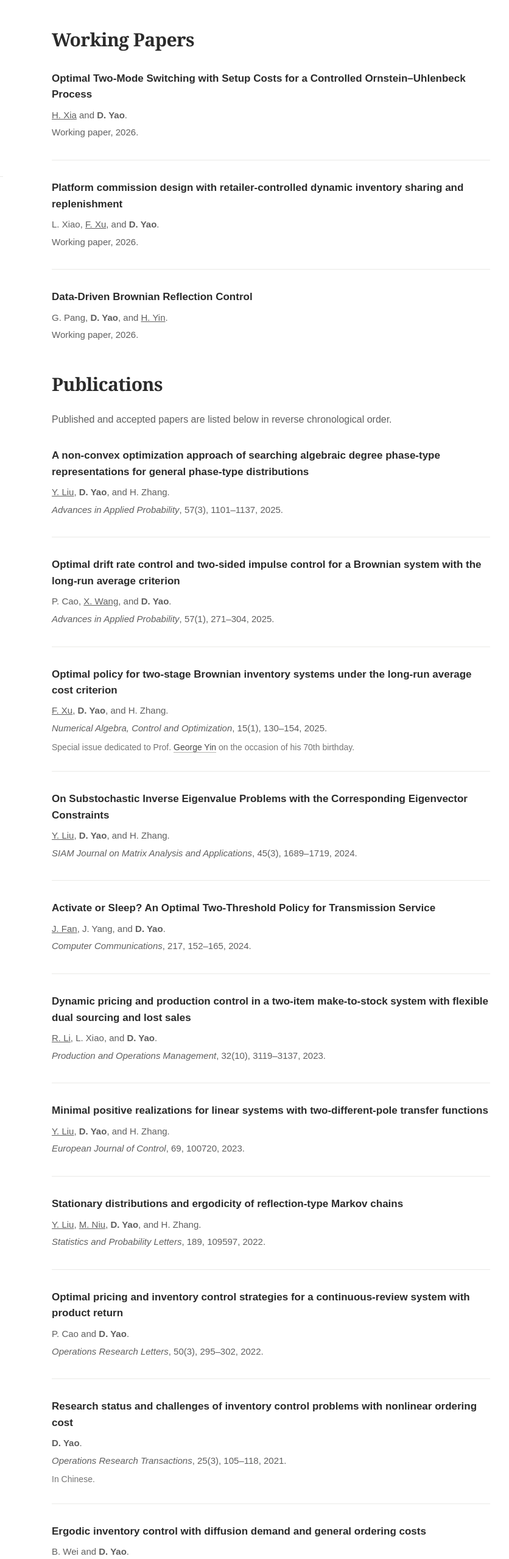
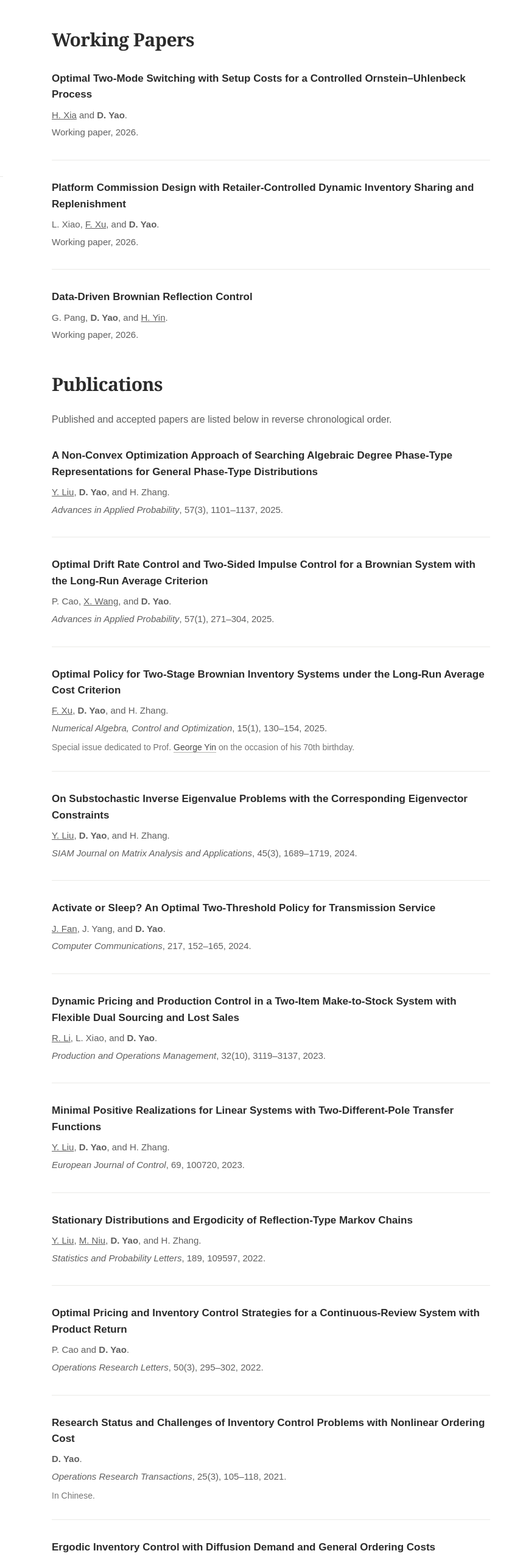
Before and after one commit to dachengyao-01/dachengyao-01.github.io, a plain HTML site: page research/index.html in a window 1280 px wide. Shown: the part 241-2797 px from the top of the page at 61% size, 315-1151 px from the left. Drawn offline with Linux system fonts and the light colour scheme.

Commit message:
Standardize all research paper titles to title case

```diff
--- a/research/index.html
+++ b/research/index.html
@@ -60,7 +60,7 @@
 
   </li>
   <li data-year="2026">
-    <h3><a href="https://papers.ssrn.com/sol3/papers.cfm?abstract_id=7508980" target="_blank" rel="noopener noreferrer">Platform commission design with retailer-controlled dynamic inventory sharing and replenishment</a></h3>
+    <h3><a href="https://papers.ssrn.com/sol3/papers.cfm?abstract_id=7508980" target="_blank" rel="noopener noreferrer">Platform Commission Design with Retailer-Controlled Dynamic Inventory Sharing and Replenishment</a></h3>
     <p class="authors">L. Xiao, <u>F. Xu</u>, and <strong>D. Yao</strong>.</p>
     <p class="venue">Working paper, 2026.</p>
 
@@ -76,19 +76,19 @@
 <p>Published and accepted papers are listed below in reverse chronological order.</p>
 <ol class="publications">
   <li data-year="2025">
-    <h3><a href="https://www.cambridge.org/core/journals/advances-in-applied-probability/article/abs/nonconvex-optimization-approach-of-searching-algebraic-degree-phasetype-representations-for-general-phasetype-distributions/9638DB86E213D0611195C3B5D2FC2B15" target="_blank" rel="noopener noreferrer">A non-convex optimization approach of searching algebraic degree phase-type representations for general phase-type distributions</a></h3>
+    <h3><a href="https://www.cambridge.org/core/journals/advances-in-applied-probability/article/abs/nonconvex-optimization-approach-of-searching-algebraic-degree-phasetype-representations-for-general-phasetype-distributions/9638DB86E213D0611195C3B5D2FC2B15" target="_blank" rel="noopener noreferrer">A Non-Convex Optimization Approach of Searching Algebraic Degree Phase-Type Representations for General Phase-Type Distributions</a></h3>
     <p class="authors"><u>Y. Liu</u>, <strong>D. Yao</strong>, and H. Zhang.</p>
     <p class="venue"><em>Advances in Applied Probability</em>, 57(3), 1101–1137, 2025.</p>
 
   </li>
   <li data-year="2025">
-    <h3><a href="https://doi.org/10.1017/apr.2024.30" target="_blank" rel="noopener noreferrer">Optimal drift rate control and two-sided impulse control for a Brownian system with the long-run average criterion</a></h3>
+    <h3><a href="https://doi.org/10.1017/apr.2024.30" target="_blank" rel="noopener noreferrer">Optimal Drift Rate Control and Two-Sided Impulse Control for a Brownian System with the Long-Run Average Criterion</a></h3>
     <p class="authors">P. Cao, <u>X. Wang</u>, and <strong>D. Yao</strong>.</p>
     <p class="venue"><em>Advances in Applied Probability</em>, 57(1), 271–304, 2025.</p>
 
   </li>
   <li data-year="2025">
-    <h3><a href="https://www.aimsciences.org/article/doi/10.3934/naco.2024037" target="_blank" rel="noopener noreferrer">Optimal policy for two-stage Brownian inventory systems under the long-run average cost criterion</a></h3>
+    <h3><a href="https://www.aimsciences.org/article/doi/10.3934/naco.2024037" target="_blank" rel="noopener noreferrer">Optimal Policy for Two-Stage Brownian Inventory Systems under the Long-Run Average Cost Criterion</a></h3>
     <p class="authors"><u>F. Xu</u>, <strong>D. Yao</strong>, and H. Zhang.</p>
     <p class="venue"><em>Numerical Algebra, Control and Optimization</em>, 15(1), 130–154, 2025.</p>
     <p class="publication-note">Special issue dedicated to Prof. <a href="https://gang-george-yin.github.io/" target="_blank" rel="noopener noreferrer">George Yin</a> on the occasion of his 70th birthday.</p>
@@ -107,38 +107,38 @@
 
   </li>
   <li data-year="2023">
-    <h3><a href="https://doi.org/10.1111/poms.14026" target="_blank" rel="noopener noreferrer">Dynamic pricing and production control in a two-item make-to-stock system with flexible dual sourcing and lost sales</a></h3>
+    <h3><a href="https://doi.org/10.1111/poms.14026" target="_blank" rel="noopener noreferrer">Dynamic Pricing and Production Control in a Two-Item Make-to-Stock System with Flexible Dual Sourcing and Lost Sales</a></h3>
     <p class="authors"><u>R. Li</u>, L. Xiao, and <strong>D. Yao</strong>.</p>
     <p class="venue"><em>Production and Operations Management</em>, 32(10), 3119–3137, 2023.</p>
 
   </li>
   <li data-year="2023">
-    <h3><a href="https://doi.org/10.1016/j.ejcon.2022.100720" target="_blank" rel="noopener noreferrer">Minimal positive realizations for linear systems with two-different-pole transfer functions</a></h3>
+    <h3><a href="https://doi.org/10.1016/j.ejcon.2022.100720" target="_blank" rel="noopener noreferrer">Minimal Positive Realizations for Linear Systems with Two-Different-Pole Transfer Functions</a></h3>
     <p class="authors"><u>Y. Liu</u>, <strong>D. Yao</strong>, and H. Zhang.</p>
     <p class="venue"><em>European Journal of Control</em>, 69, 100720, 2023.</p>
 
   </li>
   <li data-year="2022">
-    <h3><a href="https://doi.org/10.1016/j.spl.2022.109597" target="_blank" rel="noopener noreferrer">Stationary distributions and ergodicity of reflection-type Markov chains</a></h3>
+    <h3><a href="https://doi.org/10.1016/j.spl.2022.109597" target="_blank" rel="noopener noreferrer">Stationary Distributions and Ergodicity of Reflection-Type Markov Chains</a></h3>
     <p class="authors"><u>Y. Liu</u>, <u>M. Niu</u>, <strong>D. Yao</strong>, and H. Zhang.</p>
     <p class="venue"><em>Statistics and Probability Letters</em>, 189, 109597, 2022.</p>
 
   </li>
   <li data-year="2022">
-    <h3><a href="https://doi.org/10.1016/j.orl.2022.03.002" target="_blank" rel="noopener noreferrer">Optimal pricing and inventory control strategies for a continuous-review system with product return</a></h3>
+    <h3><a href="https://doi.org/10.1016/j.orl.2022.03.002" target="_blank" rel="noopener noreferrer">Optimal Pricing and Inventory Control Strategies for a Continuous-Review System with Product Return</a></h3>
     <p class="authors">P. Cao and <strong>D. Yao</strong>.</p>
     <p class="venue"><em>Operations Research Letters</em>, 50(3), 295–302, 2022.</p>
 
   </li>
   <li data-year="2021">
-    <h3><a href="https://www.ort.shu.edu.cn/CN/10.15960/j.cnki.issn.1007-6093.2021.03.006" target="_blank" rel="noopener noreferrer">Research status and challenges of inventory control problems with nonlinear ordering cost</a></h3>
+    <h3><a href="https://www.ort.shu.edu.cn/CN/10.15960/j.cnki.issn.1007-6093.2021.03.006" target="_blank" rel="noopener noreferrer">Research Status and Challenges of Inventory Control Problems with Nonlinear Ordering Cost</a></h3>
     <p class="authors"><strong>D. Yao</strong>.</p>
     <p class="venue"><em>Operations Research Transactions</em>, 25(3), 105–118, 2021.</p>
     <p class="publication-note">In Chinese.</p>
 
   </li>
   <li data-year="2021">
-    <h3><a href="https://doi.org/10.1016/j.orl.2021.06.007" target="_blank" rel="noopener noreferrer">Ergodic inventory control with diffusion demand and general ordering costs</a></h3>
+    <h3><a href="https://doi.org/10.1016/j.orl.2021.06.007" target="_blank" rel="noopener noreferrer">Ergodic Inventory Control with Diffusion Demand and General Ordering Costs</a></h3>
     <p class="authors">B. Wei and <strong>D. Yao</strong>.</p>
     <p class="venue"><em>Operations Research Letters</em>, 49(4), 578–585, 2021.</p>
 
@@ -156,7 +156,7 @@
 
   </li>
   <li data-year="2019">
-    <h3><a href="https://ieeexplore.ieee.org/document/8472178" target="_blank" rel="noopener noreferrer">Dual sourcing policy for a continuous-review stochastic inventory system</a></h3>
+    <h3><a href="https://ieeexplore.ieee.org/document/8472178" target="_blank" rel="noopener noreferrer">Dual Sourcing Policy for a Continuous-Review Stochastic Inventory System</a></h3>
     <p class="authors">P. Cao and <strong>D. Yao</strong>.</p>
     <p class="venue"><em>IEEE Transactions on Automatic Control</em>, 64(7), 2921–2928, 2019.</p>
 
@@ -168,25 +168,25 @@
 
   </li>
   <li data-year="2017">
-    <h3><a href="https://doi.org/10.1080/24725854.2017.1355126" target="_blank" rel="noopener noreferrer">Joint pricing and inventory control for a stochastic inventory system with Brownian motion demand</a></h3>
+    <h3><a href="https://doi.org/10.1080/24725854.2017.1355126" target="_blank" rel="noopener noreferrer">Joint Pricing and Inventory Control for a Stochastic Inventory System with Brownian Motion Demand</a></h3>
     <p class="authors"><strong>D. Yao</strong>.</p>
     <p class="venue"><em>IISE Transactions</em>, 49(12), 1101–1111, 2017.</p>
 
   </li>
   <li data-year="2017">
-    <h3><a href="https://ieeexplore.ieee.org/document/7740057/" target="_blank" rel="noopener noreferrer">Optimal policies for Brownian inventory systems with a piecewise linear ordering cost</a></h3>
+    <h3><a href="https://ieeexplore.ieee.org/document/7740057/" target="_blank" rel="noopener noreferrer">Optimal Policies for Brownian Inventory Systems with a Piecewise Linear Ordering Cost</a></h3>
     <p class="authors"><strong>D. Yao</strong>, X. Chao, and J. Wu.</p>
     <p class="venue"><em>IEEE Transactions on Automatic Control</em>, 62(7), 3235–3248, 2017.</p>
 
   </li>
   <li data-year="2017">
-    <h3><a href="https://doi.org/10.1287/moor.2016.0833" target="_blank" rel="noopener noreferrer">Optimal ordering policy for inventory systems with quantity-dependent setup costs</a></h3>
+    <h3><a href="https://doi.org/10.1287/moor.2016.0833" target="_blank" rel="noopener noreferrer">Optimal Ordering Policy for Inventory Systems with Quantity-Dependent Setup Costs</a></h3>
     <p class="authors">S. He, <strong>D. Yao</strong>, and H. Zhang.</p>
     <p class="venue"><em>Mathematics of Operations Research</em>, 42(4), 979–1006, 2017.</p>
 
   </li>
   <li data-year="2015">
-    <h3><a href="https://projecteuclid.org/euclid.jap/1450802743" target="_blank" rel="noopener noreferrer">Optimal ordering policy for Brownian inventory system with concave order costs</a></h3>
+    <h3><a href="https://projecteuclid.org/euclid.jap/1450802743" target="_blank" rel="noopener noreferrer">Optimal Ordering Policy for Brownian Inventory System with Concave Order Costs</a></h3>
     <p class="authors"><strong>D. Yao</strong>, X. Chao, and J. Wu.</p>
     <p class="venue"><em>Journal of Applied Probability</em>, 52(4), 909–925, 2015.</p>
 
@@ -204,7 +204,7 @@
 
   </li>
   <li data-year="2013">
-    <h3><a href="https://link.springer.com/article/10.1007/s10255-013-0201-y" target="_blank" rel="noopener noreferrer">Optimal policy for Brownian inventory models with general convex inventory cost</a></h3>
+    <h3><a href="https://link.springer.com/article/10.1007/s10255-013-0201-y" target="_blank" rel="noopener noreferrer">Optimal Policy for Brownian Inventory Models with General Convex Inventory Cost</a></h3>
     <p class="authors"><strong>D. Yao</strong>.</p>
     <p class="venue"><em>Acta Mathematicae Applicatae Sinica (English Series)</em>, 29(1), 187–200, 2013.</p>
 
```
